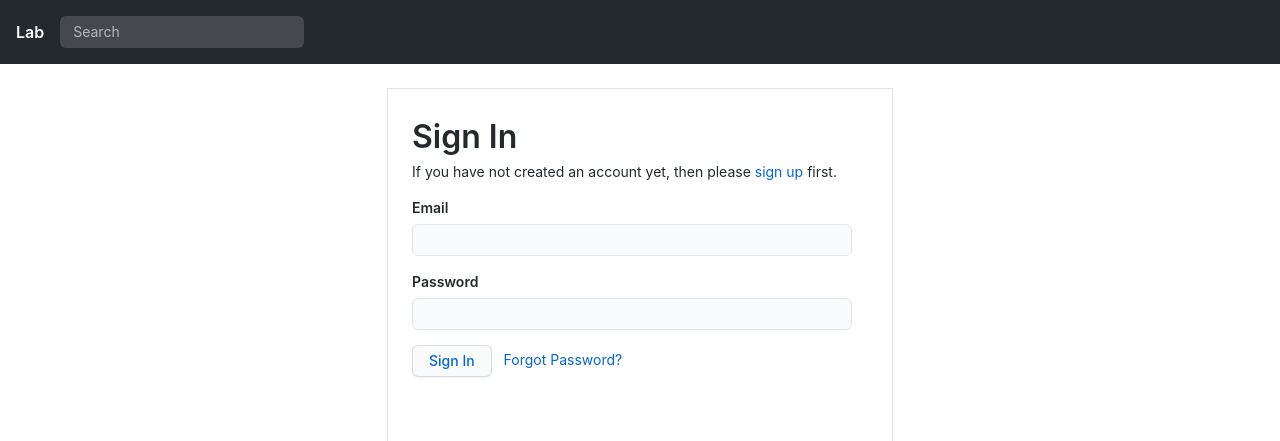
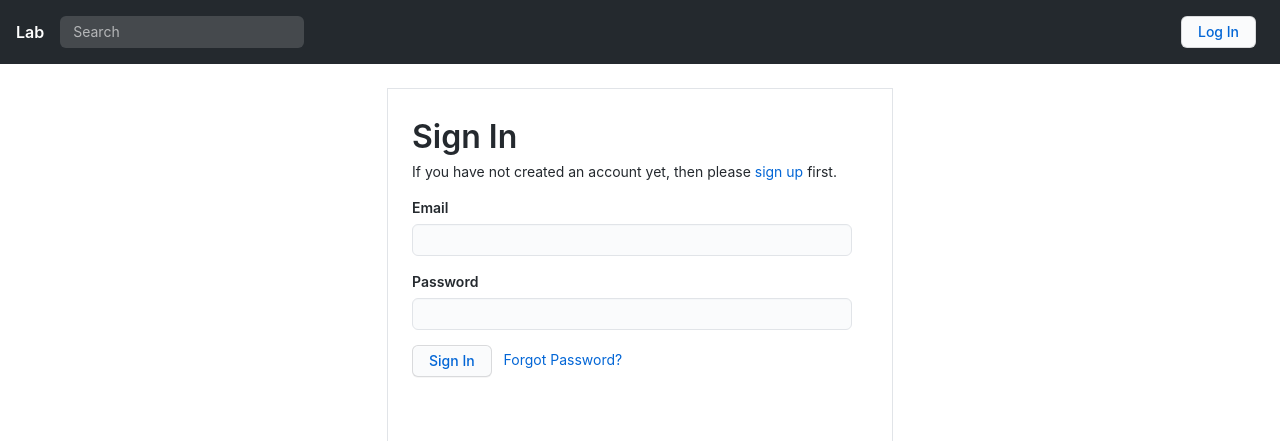
Before and after one commit to sarmadgulzar/lab-webapp, a Django app: page /accounts/login/ in a window 1280 px wide. Shown: the top 441 px of the page. Run offline with Django 3.2, Linux system fonts and the light colour scheme; some libraries are stand-ins or nearby versions.

Commit message:
Added a dropdown for logged in user and a login button for strangers

```diff
--- a/templates/navbar.html
+++ b/templates/navbar.html
@@ -1,10 +1,35 @@
+{% load account %}
+<!-- # -->
+{% load i18n %}
 <div class="Header">
   <div class="Header-item">
     <a href="{% url 'index' %}" class="Header-link f4 d-flex flex-items-center">
       <span>Lab</span>
     </a>
   </div>
-  <div class="Header-item">
+  <div class="Header-item Header-item--full">
     <input type="search" class="form-control input-dark" placeholder="Search" />
   </div>
+  {% if user.is_authenticated %}
+  <div class="Header-item mr-0">
+    <details class="dropdown details-reset details-overlay d-inline-block">
+      <summary class="btn" aria-haspopup="true">
+        {% user_display user %}
+        <div class="dropdown-caret"></div>
+      </summary>
+
+      <ul class="dropdown-menu dropdown-menu-se">
+        <li>
+          <a class="dropdown-item" href="{% url 'account_logout' %}">Log Out</a>
+        </li>
+      </ul>
+    </details>
+  </div>
+  {% else %}
+  <div class="Header-item mr-0">
+    <a href="{% url 'account_login' %}"
+      ><button class="btn btn-outline mr-2">{% trans "Log In" %}</button></a
+    >
+  </div>
+  {% endif %}
 </div>
```
